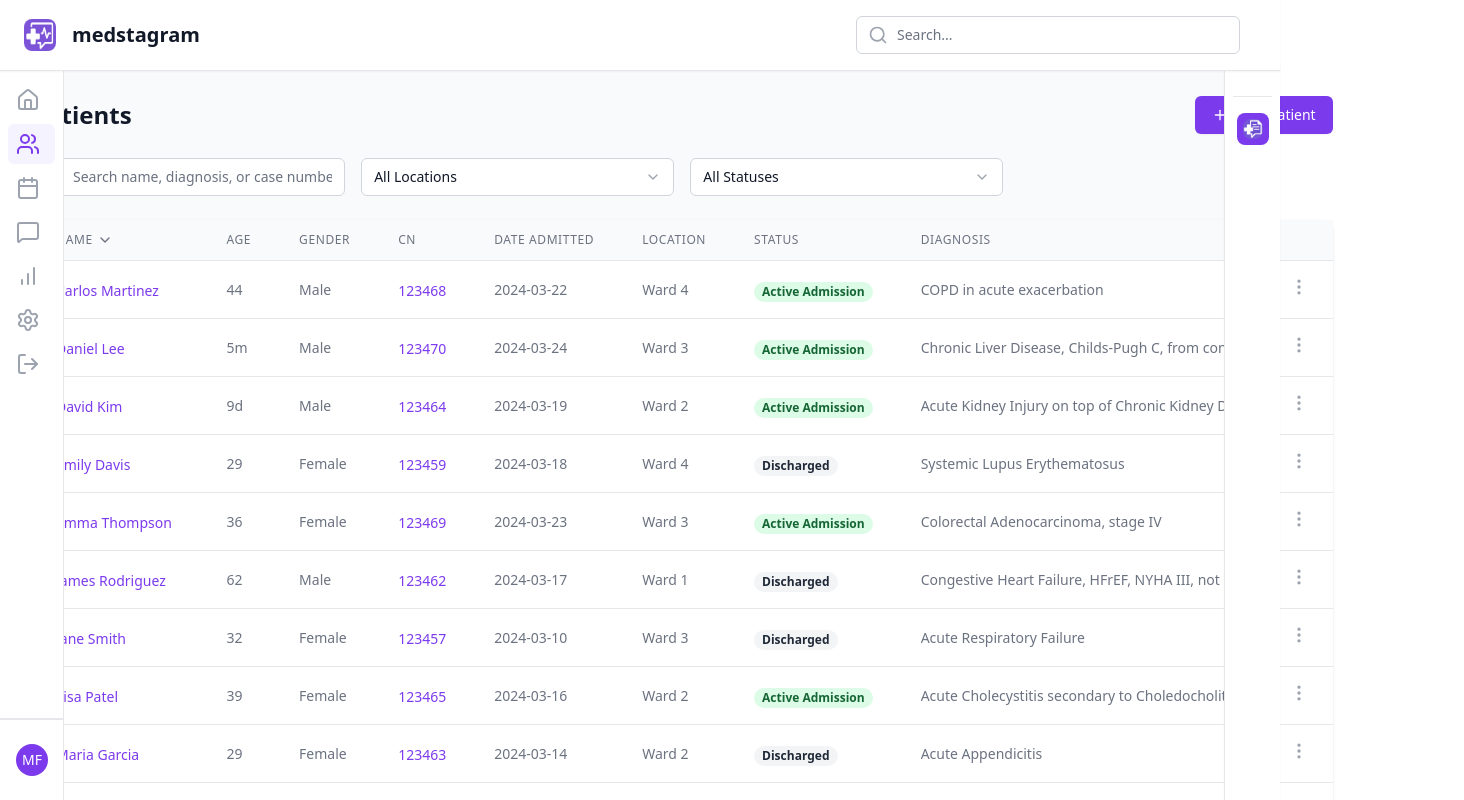
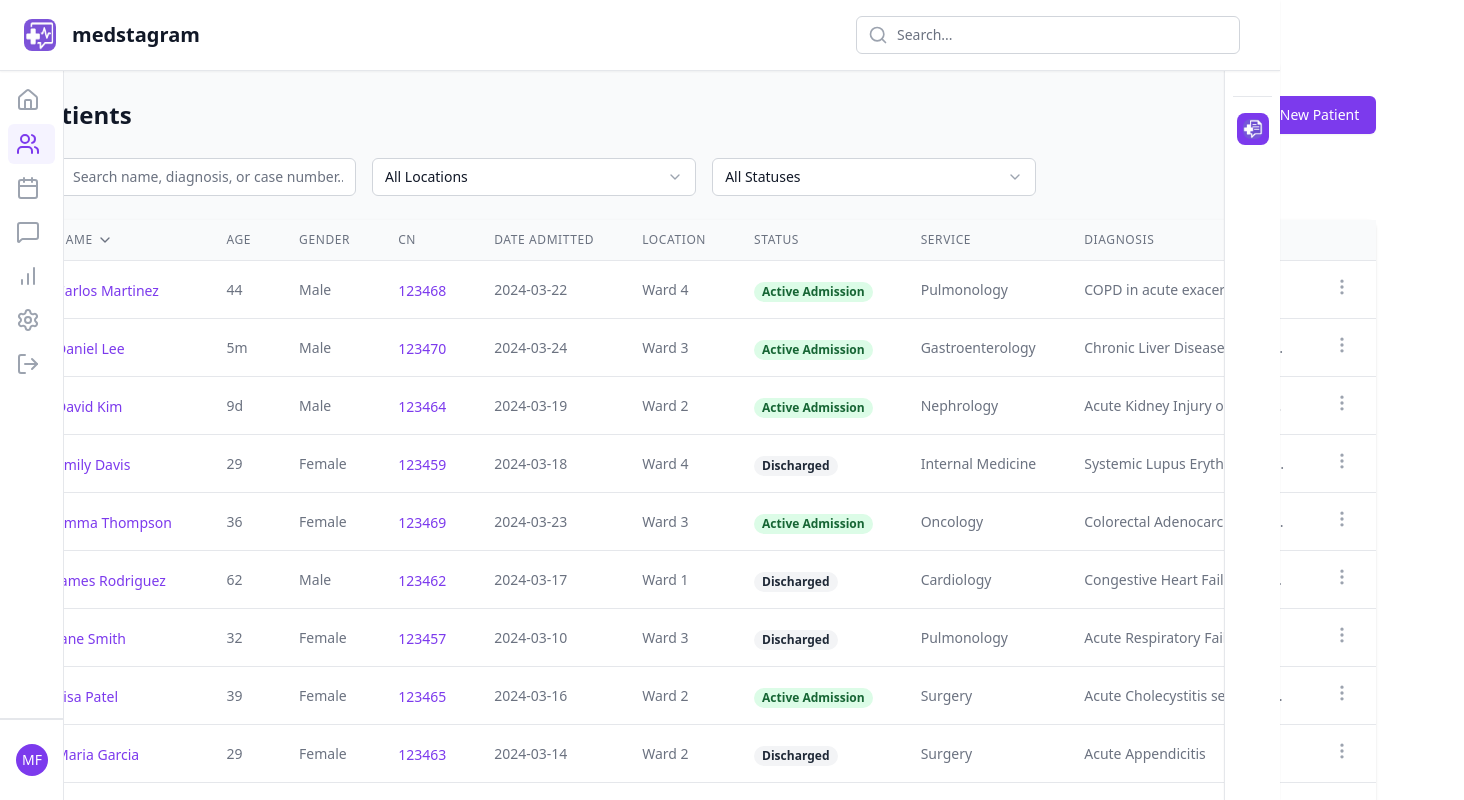
Before and after one commit to mfranco1/medstagram, a React (Vite) app in the folder frontend/: page /patients in a window 1280 px wide. Shown: the top 800 px of the page, 1464 px wide, since content can reach past the window. Built offline with nearby package versions, Linux system fonts and the light colour scheme.

Commit message:
feat: add primary service to patients table

```diff
--- a/frontend/src/pages/PatientsPage.tsx
+++ b/frontend/src/pages/PatientsPage.tsx
@@ -546,6 +546,18 @@ export default function PatientsPage() {
                     </th>
                     <th
                       scope="col"
+                      className="px-6 py-3 text-left text-xs font-medium text-gray-500 uppercase tracking-wider cursor-pointer whitespace-nowrap"
+                      onClick={() => handleSort('primaryService')}
+                    >
+                      <div className="flex items-center space-x-1">
+                        <span>Service</span>
+                        {sortField === 'primaryService' && (
+                          <ChevronDown className={`h-4 w-4 transform ${sortDirection === 'desc' ? 'rotate-180' : ''}`} />
+                        )}
+                      </div>
+                    </th>
+                    <th
+                      scope="col"
                       className="px-6 py-3 text-left text-xs font-medium text-gray-500 uppercase tracking-wider cursor-pointer"
                       onClick={() => handleSort('diagnosis')}
                     >
@@ -599,8 +611,13 @@ export default function PatientsPage() {
                           {patient.status}
                         </span>
                       </td>
+                      <td className="px-6 py-4 whitespace-nowrap">
+                        <div className="text-sm text-gray-500">
+                          {patient.primaryService}
+                        </div>
+                      </td>
                       <td className="px-6 py-4">
-                        <div className="text-sm text-gray-500 max-w-xs truncate" title={patient.diagnosis}>
+                        <div className="text-sm text-gray-500 max-w-[200px] truncate" title={patient.diagnosis}>
                           {patient.diagnosis}
                         </div>
                       </td>
```
